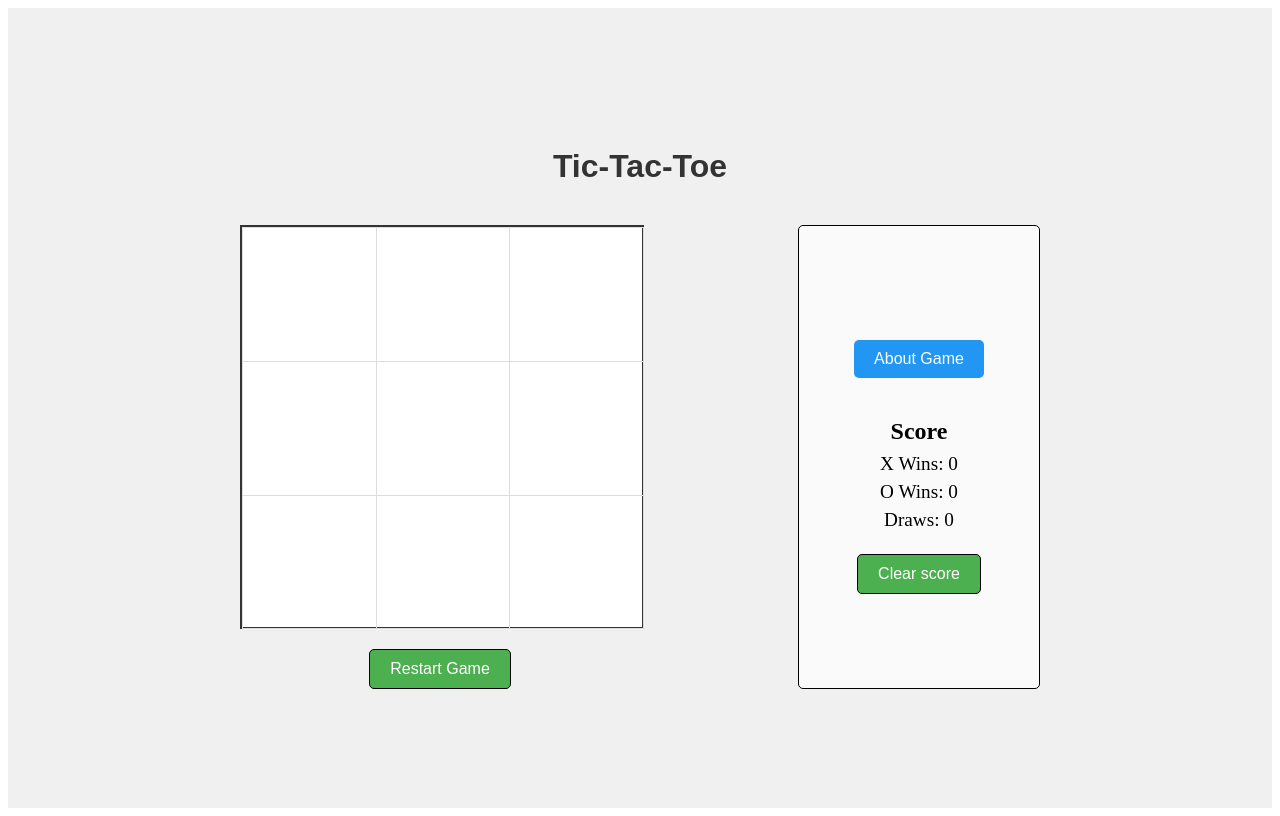
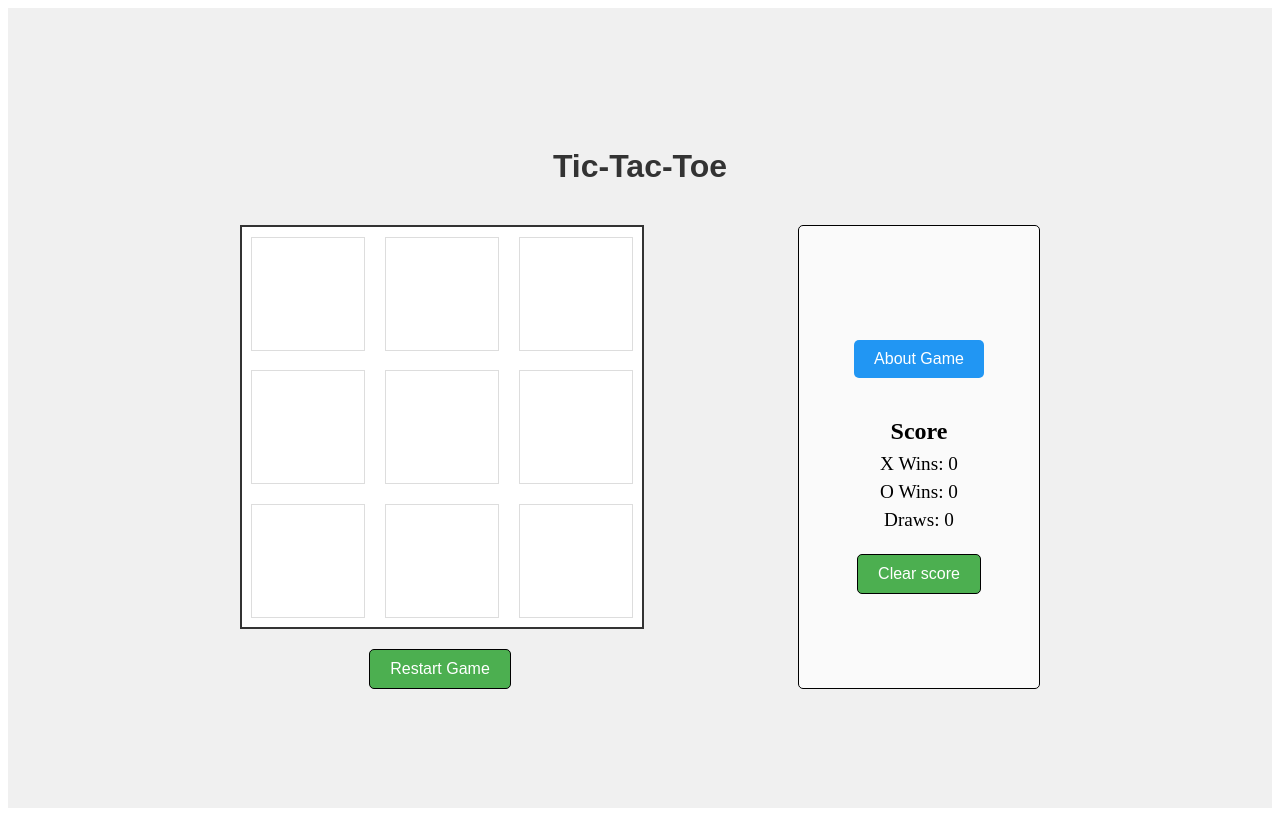
Before and after one commit to niharika6625/tictactoe, an Angular app: page /home in a window 1280 px wide. Built offline with nearby package versions, Linux system fonts and the light colour scheme.

Commit message:
improvement: tile component

```diff
--- a/src/app/app.module.ts
+++ b/src/app/app.module.ts
@@ -7,13 +7,15 @@ import { AppComponent } from './app.component';
 import { HomeComponent } from './home/home.component';
 import { provideAnimationsAsync } from '@angular/platform-browser/animations/async';
 import { MatGridListModule } from '@angular/material/grid-list';
+import { TileComponent } from './tile/tile.component';
 
 
 @NgModule({
     imports: [BrowserModule, FormsModule, AppRoutingModule, HttpClientModule, MatGridListModule],
     declarations: [
         AppComponent,
-        HomeComponent
+        HomeComponent,
+        TileComponent
     ],
     bootstrap: [AppComponent],
     providers: [
--- a/src/app/home/home.component.html
+++ b/src/app/home/home.component.html
@@ -9,10 +9,14 @@
         <mat-grid-tile
           class="tile"
           *ngFor="let item of gameBoard; let i = index"
-          [ngClass]="{ highlight: winningTiles.includes(i) }"
-          (click)="handleTileClick(i)"
         >
-          {{ item }}
+          <app-tile
+            [selectedTileIndex]="selectedTileIndex"
+            [value]="item"
+            [index]="i"
+            [isWinningTile]="winningTiles.includes(i)"
+            (tileClick)="handleTileClick($event)"
+          ></app-tile>
         </mat-grid-tile>
       </mat-grid-list>
 
@@ -23,9 +27,7 @@
 
     <div class="scoreSection">
       <div class="infoContainer">
-        <button (click)="showInfo()" class="infoButton">
-          About Game
-        </button>
+        <button (click)="showInfo()" class="infoButton">About Game</button>
       </div>
       <h2>Score</h2>
       <p>X Wins: {{ xWins }}</p>
--- a/src/app/home/home.component.scss
+++ b/src/app/home/home.component.scss
@@ -32,25 +32,6 @@
   height: auto;
   background-color: white;
   border: 2px solid #333;
-}
-
-.tile {
-  display: flex;
-  justify-content: center;
-  align-items: center;
-  font-size: 2rem;
-  color: #333;
-  border: 0.2px solid #ddd;
-  cursor: pointer;
-  transition: background-color 0.2s ease;
-}
-
-.tile:hover {
-  background-color: #f1f1f1;
-}
-
-.tile:active {
-  background-color: #ddd;
 }
 
 .buttonContainer {
--- a/src/app/home/home.component.ts
+++ b/src/app/home/home.component.ts
@@ -17,6 +17,7 @@ export class HomeComponent {
   audioO: HTMLAudioElement;
   audioX: HTMLAudioElement;
   audioWin: HTMLAudioElement;
+  selectedTileIndex: number | null = null;
 
   constructor() {
     this.audioX = new Audio('assets/sound/clickSoundX.mp3');
@@ -32,6 +33,7 @@ export class HomeComponent {
     const player = this.isXTurn ? 'X' : 'O';
     this.isXTurn = !this.isXTurn; // Toggle the turn for the next player
     this.gameBoard[index] = player;
+    this.selectedTileIndex = index;
 
     this.playClickSound(player);
 
@@ -87,6 +89,7 @@ export class HomeComponent {
     this.gameBoard = ['', '', '', '', '', '', '', '', ''];
     this.isXTurn = true;
     this.winningTiles = [];
+    this.selectedTileIndex = null;
   }
 
   updateHistory(result: string) {
--- /dev/null
+++ b/src/app/tile/tile.component.html
@@ -0,0 +1,7 @@
+<div
+    class="tile"
+    [ngClass]="{ 'selectedWrap': selectedTileIndex === index, 'highlight': isWinningTile }"
+    (click)="onTileClick()"
+>
+    {{ value }}
+</div>
--- /dev/null
+++ b/src/app/tile/tile.component.scss
@@ -0,0 +1,42 @@
+.tile {
+    min-width: 7rem;
+    min-height: 7rem;
+    display: flex;
+    justify-content: center;
+    align-items: center;
+    font-size: 2rem;
+    color: #333;
+    border: 0.2px solid #ddd;
+    cursor: pointer;
+    transition: background-color 0.2s ease;
+}
+
+.tile:hover {
+    background-color: #f1f1f1;
+}
+
+.selectedWrap {
+    background-color: #ddd;
+}
+
+.highlight {
+    animation: subtlePulse 1.5s ease-in-out infinite;
+  }
+
+  @keyframes subtlePulse {
+    0% {
+      transform: scale(1);
+      background-color: lightgray;
+      opacity: 1;
+    }
+    50% {
+      transform: scale(1.05);
+      background-color: lightblue;
+      opacity: 0.9;
+    }
+    100% {
+      transform: scale(1);
+      background-color: lightgray;
+      opacity: 1;
+    }
+}
--- /dev/null
+++ b/src/app/tile/tile.component.ts
@@ -0,0 +1,18 @@
+import { Component, EventEmitter, Input, Output } from '@angular/core';
+
+@Component({
+  selector: 'app-tile',
+  templateUrl: './tile.component.html',
+  styleUrls: ['./tile.component.scss']
+})
+export class TileComponent {
+  @Input() value: string = '';
+  @Input() isWinningTile: boolean = false;
+  @Input() index: number = 0;
+  @Input() selectedTileIndex: number | null = null;
+  @Output() tileClick = new EventEmitter<number>();
+
+  onTileClick() {
+    this.tileClick.emit(this.index);
+  }
+}
```
Also changed, not shown: 1 other file (tests, documents, lock files or other folders).
